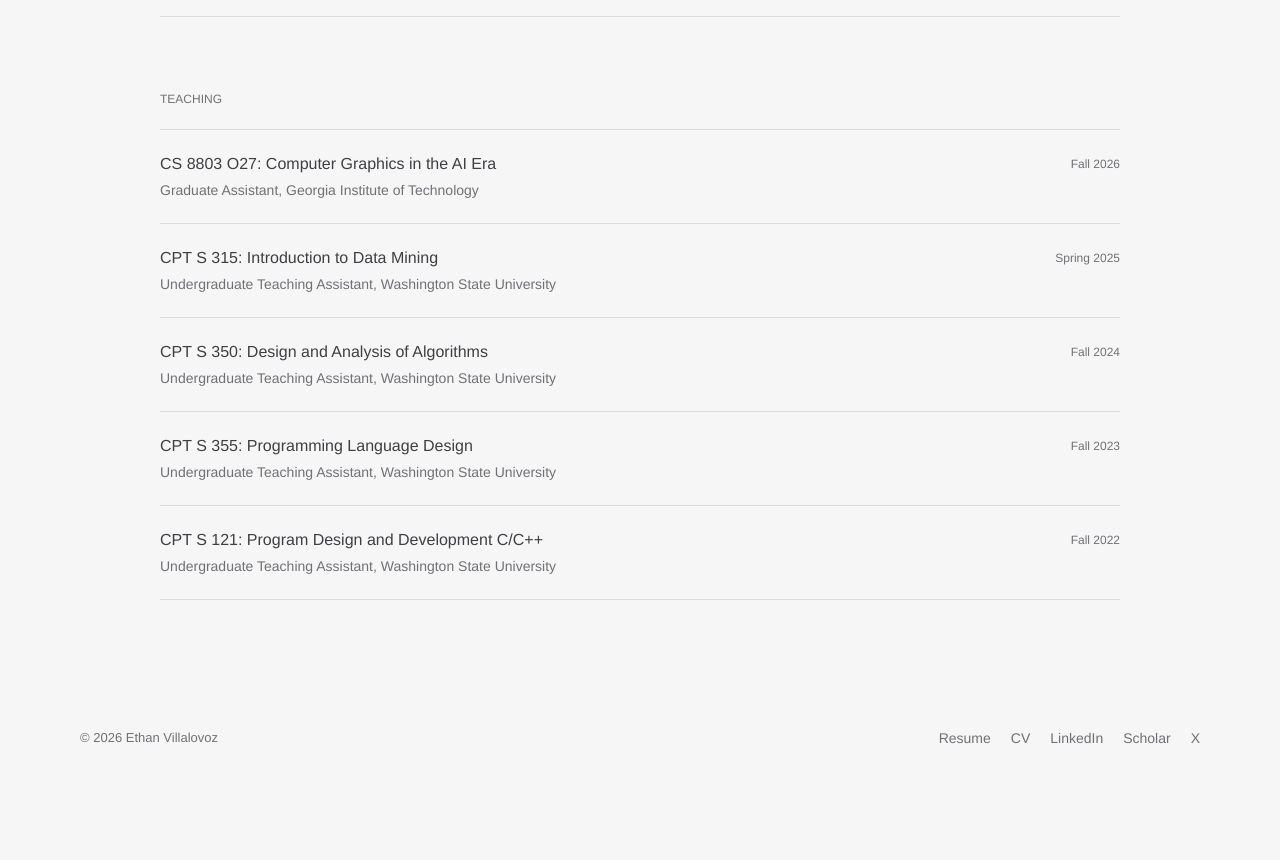
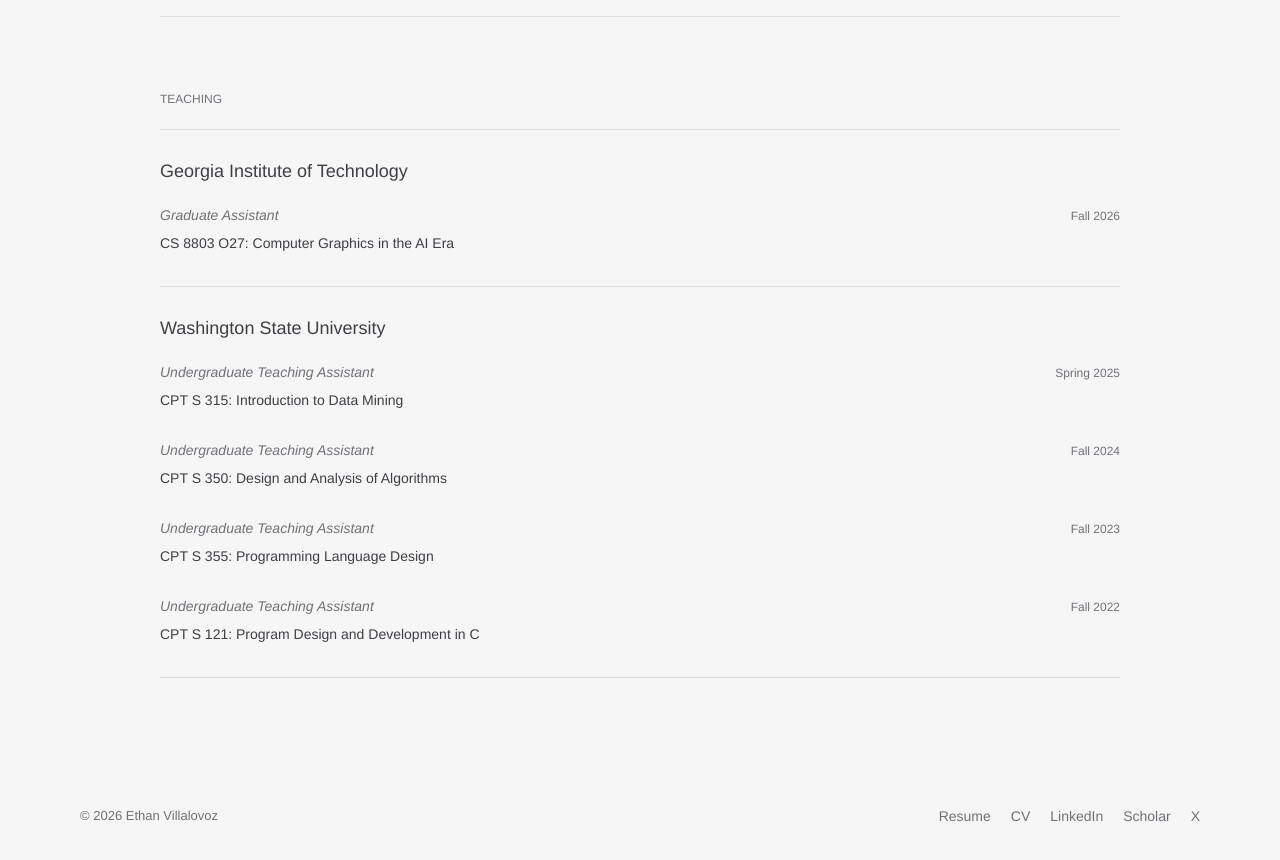
Before and after one commit to ethanvillalovoz/ethanvillalovoz.github.io, a Next.js app: page /research in a window 1280 px wide. Shown: the part 740-1600 px from the top of the page. Before the commit the page ends 1524 px from the top, so only its background shows below. Built offline with nearby package versions, Linux system fonts and the light colour scheme.

Commit message:
Group teaching experience by university on research page

```diff
--- a/src/app/(secondary)/research/page.tsx
+++ b/src/app/(secondary)/research/page.tsx
@@ -142,6 +142,11 @@ function PublicationRow({
 	);
 }
 
+const teachingGroups = Array.from(new Set(teachingExperiences.map((entry) => entry.institution))).map((institution) => ({
+	institution,
+	experiences: teachingExperiences.filter((entry) => entry.institution === institution),
+}));
+
 export default function ResearchPage() {
 	return (
 		<>
@@ -174,32 +179,28 @@ export default function ResearchPage() {
 							<h2 id="teaching-heading" className="secondary-section-label">
 								Teaching
 							</h2>
+							<div className="teaching-groups">
+								{teachingGroups.map(({ institution, experiences }) => (
+									<section className="teaching-institution" key={institution} aria-label={institution}>
+										<h3 className="teaching-institution-name">{institution}</h3>
 										<ol className="teaching-list">
-								{teachingExperiences.map((experience) => (
+											{experiences.map((experience) => (
 												<li key={`${experience.course}-${experience.term}`} className="teaching-row">
-										<div>
-											<h3>
+													<div className="teaching-role-heading">
+														<h4 className="teaching-role">{experience.role}</h4>
+														<p className="teaching-term">{experience.term}</p>
+													</div>
+													<p className="teaching-course">
 														{experience.href ? (
-													<a
-														href={experience.href}
-														target="_blank"
-														rel="noopener noreferrer"
-														className="portfolio-link"
-													>
-														{experience.course}
-													</a>
-												) : (
-													experience.course
-												)}
-											</h3>
-											<p className="teaching-role">
-												{experience.role}, {experience.institution}
+															<a href={experience.href} target="_blank" rel="noopener noreferrer" className="portfolio-link">{experience.course}</a>
+														) : experience.course}
 													</p>
-										</div>
-										<p className="teaching-term">{experience.term}</p>
 												</li>
 											))}
 										</ol>
+									</section>
+								))}
+							</div>
 						</section>
 					</div>
 				</main>
--- a/src/app/globals.css
+++ b/src/app/globals.css
@@ -1069,8 +1069,7 @@ button {
   margin: 0 0 6px;
 }
 
-.research-publication-title,
-.teaching-row h3 {
+.research-publication-title {
   color: rgb(var(--heading));
   font-family: var(--font-sans);
   font-size: 18px;
@@ -1149,31 +1148,56 @@ button {
   margin-top: 72px;
 }
 
-.teaching-row {
+.teaching-institution {
   border-top: 1px solid rgb(var(--foreground) / 0.14);
-  display: grid;
-  gap: 6px 24px;
-  grid-template-columns: minmax(0, 1fr) auto;
-  padding: 22px 0;
+  padding: 28px 0 32px;
 }
 
-.teaching-row:last-child {
+.teaching-institution:last-child {
   border-bottom: 1px solid rgb(var(--foreground) / 0.14);
 }
 
-.teaching-row h3 {
-  font-size: 16px;
-  line-height: 24px;
+.teaching-institution-name {
+  color: rgb(var(--heading));
+  font-size: 18px;
+  font-weight: 500;
+  line-height: 26px;
+  margin: 0 0 20px;
+}
+
+.teaching-row + .teaching-row {
+  margin-top: 28px;
+}
+
+.teaching-role-heading {
+  display: flex;
+  align-items: baseline;
+  justify-content: space-between;
+  gap: 4px 24px;
+  flex-wrap: wrap;
 }
 
 .teaching-role {
   color: rgb(var(--muted));
-  margin: 3px 0 0;
+  font-style: italic;
+  margin: 0;
 }
 
 .teaching-term {
-  margin: 2px 0 0;
+  margin: 0;
   white-space: nowrap;
+}
+
+.teaching-course {
+  color: rgb(var(--foreground));
+  font-size: 14px;
+  line-height: 22px;
+  margin: 6px 0 0;
+}
+
+.teaching-course {
+  color: rgb(var(--heading));
+  font-weight: 500;
 }
 
 .work-page-fade {
--- a/src/data/research.ts
+++ b/src/data/research.ts
@@ -130,7 +130,7 @@ export const teachingExperiences: TeachingExperience[] = [
 		term: "Fall 2023",
 	},
 	{
-		course: "CPT S 121: Program Design and Development C/C++",
+		course: "CPT S 121: Program Design and Development in C",
 		role: "Undergraduate Teaching Assistant",
 		institution: "Washington State University",
 		term: "Fall 2022",
```
Lines whose indentation alone changed are shown as unchanged.
